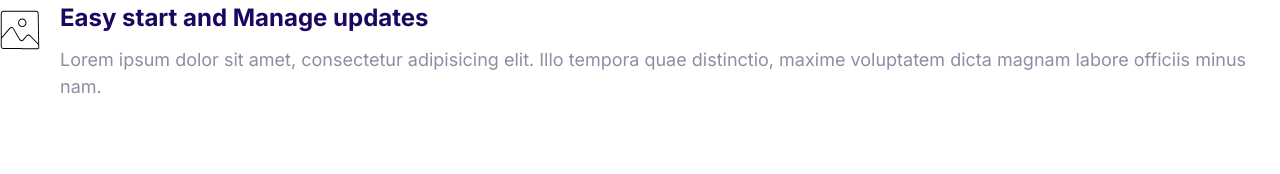
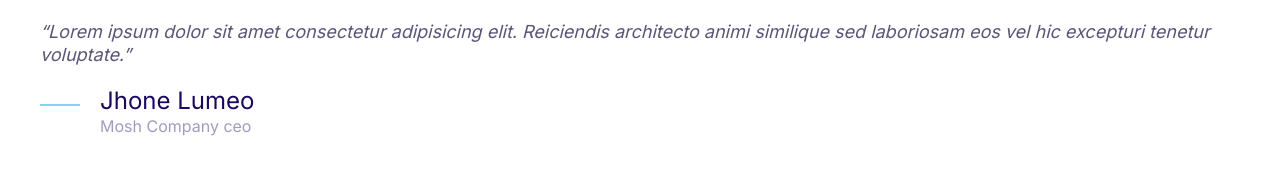
Before and after one commit to miladsoufi/myfirstwebsite, a plain HTML site: page index.html in a window 1280 px wide. Drawn offline with Linux system fonts and the light colour scheme.

Commit message:
building quotes styles.

```diff
--- a/css/styles.css
+++ b/css/styles.css
@@ -1,11 +1,12 @@
 :root{
     --color-primary:#2584ff;
     --color-secondary:#00d9ff;
---color-accent:#ff3400;
---color-headings:#1b0760;
---color-body:#918ca4;
---color-border:#ccc;
---border-radius:30px;
+    --color-accent:#ff3400;
+    --color-headings:#1b0760;
+    --color-body:#918ca4;
+    --color-body-darker:#5c5577;
+    --color-border:#ccc;
+    --border-radius:30px;
 }
 
 *, *::after,*::before{
@@ -372,3 +373,48 @@ white-space: nowrap;
   .media__image{
     margin-top: 1rem;
   }
+
+  /* quotes */
+
+  .quote{
+    color: var(--color-body-darker);
+    font-size: 3rem;
+    font-style: italic;
+    line-height: 1.3;
+  }
+
+  .quote__text::before{
+    content: open-quote;
+  }
+  .quote__text::after{
+    content: close-quote;
+  }
+
+  .quote__author{
+    font-weight: 500;
+    margin-bottom: 0;
+    font-style: normal;
+  }
+  .quote__organization{
+    color: var(--color-headings);
+    font-size: 2rem;
+    opacity: .4;
+    font-style: normal;
+  }
+
+  .quote__line{
+    position: relative;
+    bottom:10px;
+  }
+
+  @media screen and (min-width:1024px) {
+    .quote{
+        font-size: 2rem;
+    }
+    .quote__author{
+        font-size: 2.4rem;
+    }
+    .quote__organization{
+        font-size: 1.6rem;
+    }
+  }
--- a/index.html
+++ b/index.html
@@ -13,16 +13,21 @@
 
 </head>
 <body>
+  <blockquote class="quote">
+    <p class="quote__text">Lorem ipsum dolor sit amet consectetur adipisicing elit. Reiciendis architecto animi similique sed laboriosam eos vel hic excepturi tenetur voluptate.</p>
+    <footer>
       <div class="media">
         <div class="media__image">
-        <svg class="icon icon--primary">
-            <use xlink:href="images/sprite.svg#snap"></use>
+            <svg class="icon icon--primary quote__line">
+                <use xlink:href="images/sprite.svg#line"></use>
               </svg>
         </div>
         <div class="media__body">
-      <h3 class="media__title">Easy start and Manage updates</h3>
-      <p >Lorem ipsum dolor sit amet, consectetur adipisicing elit. Illo tempora quae distinctio, maxime voluptatem dicta magnam labore officiis minus nam.</p>
+          <h3 class="media__title quote__author">Jhone Lumeo</h3>
+          <p class="quote__organization" >Mosh Company ceo</p>
         </div>
       </div>
+    </footer>
+  </blockquote>
 </body>
 </html>
```
Also changed, not shown: components/quotes.html (added, +16 -0 lines). Lines whose indentation alone changed are shown as unchanged.
